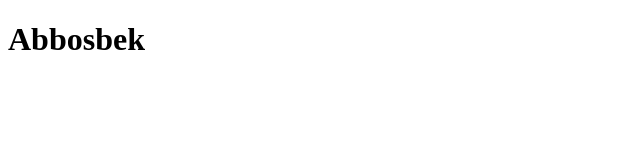
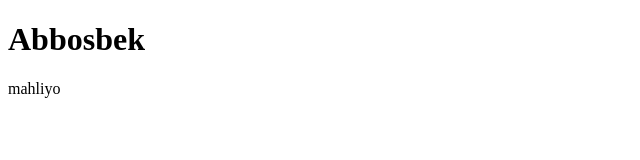
Before and after one commit to Makhliyo222/my.cowork, a plain HTML site: page index.html in a window 1280 px wide. Shown: the full height of the page, 0-640 px from the left. Drawn offline with Linux system fonts and the light colour scheme.

Commit message:
css qoshildi

```diff
--- a/index.html
+++ b/index.html
@@ -7,5 +7,6 @@
 </head>
 <body>
     <h1>Abbosbek</h1>
+    <p class="p">mahliyo</p>
 </body>
 </html>
--- /dev/null
+++ b/style.css
@@ -0,0 +1,4 @@
+p{
+    background-color: aliceblue;
+    font-weight: 300;
+}
```
